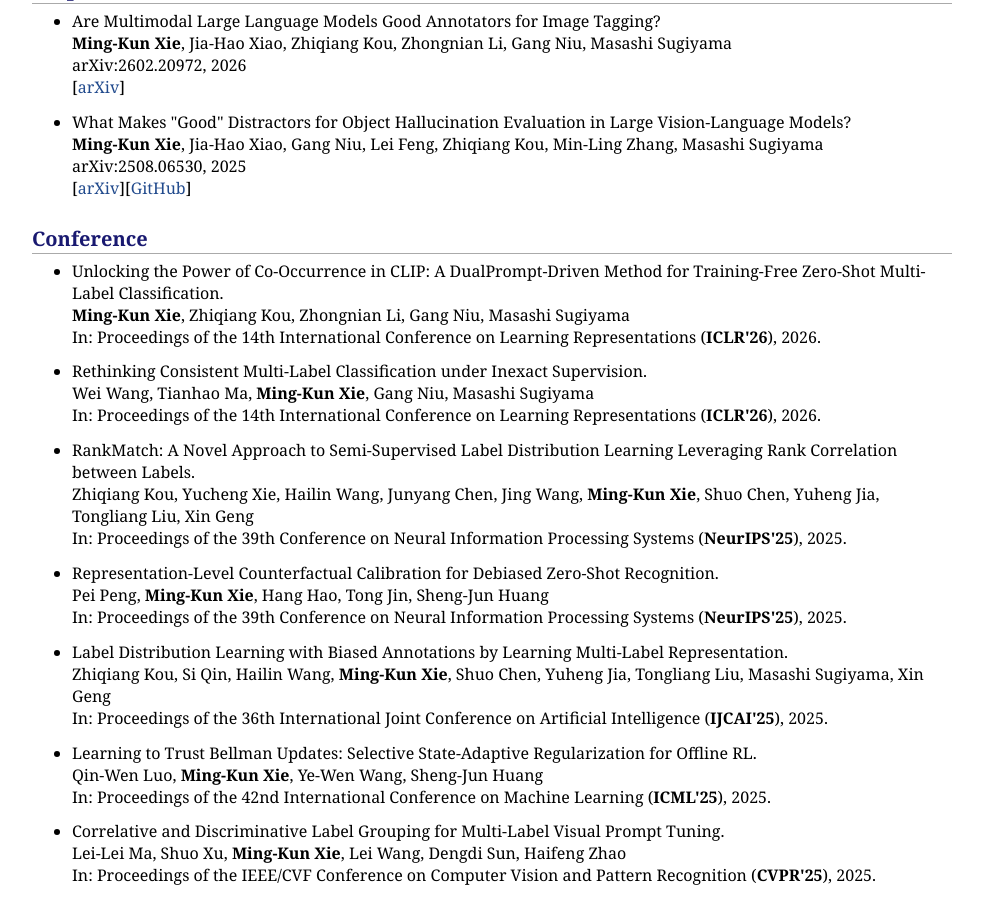
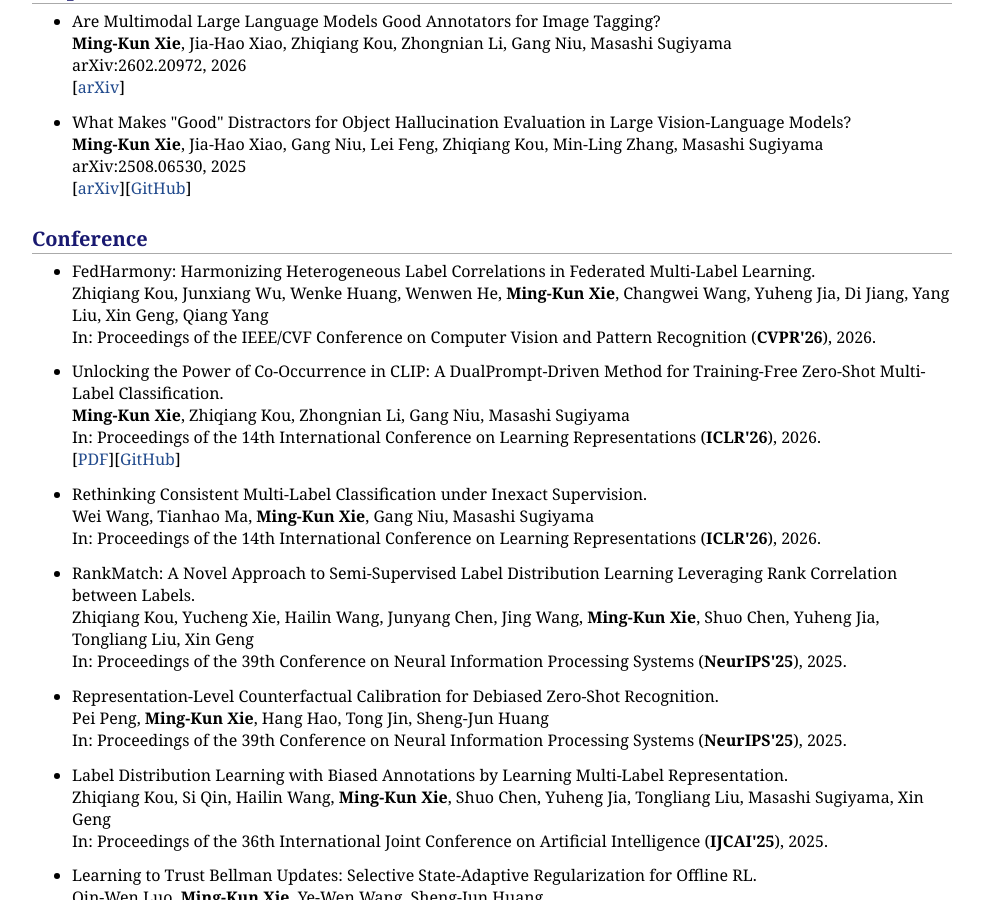
Before and after one commit to xiemk/xiemk.github.io, a Jekyll site: the page index.html, which Jekyll copies as it is, in a window 1280 px wide and 900 px high, scrolled down 648 px. Shown: the whole window, without its empty margins (148-1131 px from the left). Built offline with Jekyll 4.4.1, drawn with Linux system fonts in a browser that asks for light colours.

Commit message:
updating

```diff
--- a/index.html
+++ b/index.html
@@ -72,7 +72,13 @@
 <h2>Conference</h2>
 
 <ul style="list-style-type:disc">
+  <li>FedHarmony: Harmonizing Heterogeneous Label Correlations in Federated Multi-Label Learning.<br>Zhiqiang Kou, Junxiang Wu, Wenke Huang, Wenwen He, <b>Ming-Kun Xie</b>, Changwei Wang, Yuheng Jia, Di Jiang, Yang Liu, Xin Geng, Qiang Yang <br>In: Proceedings of the IEEE/CVF Conference on Computer Vision and Pattern Recognition (<strong>CVPR'26</strong>), 2026.<br>
+  </li>
+</ul>
+
+<ul style="list-style-type:disc">
   <li>Unlocking the Power of Co-Occurrence in CLIP: A DualPrompt-Driven Method for Training-Free Zero-Shot Multi-Label Classification.<br><b>Ming-Kun Xie</b>, Zhiqiang Kou, Zhongnian Li, Gang Niu, Masashi Sugiyama<br>In: Proceedings of the 14th International Conference on Learning Representations (<strong>ICLR'26</strong>), 2026.<br>
+  [<a href="https://openreview.net/pdf?id=QGXVZ0OPLy">PDF</a>][<a href="https://github.com/xiemk/DualPrompt">GitHub</a>]
   </li>
 </ul>
 
```
